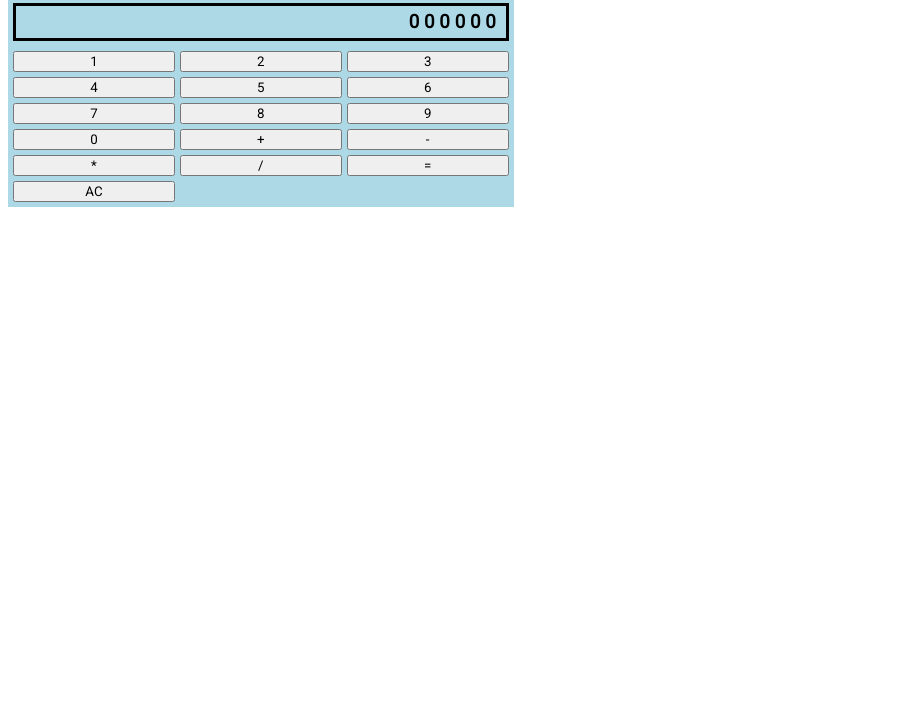
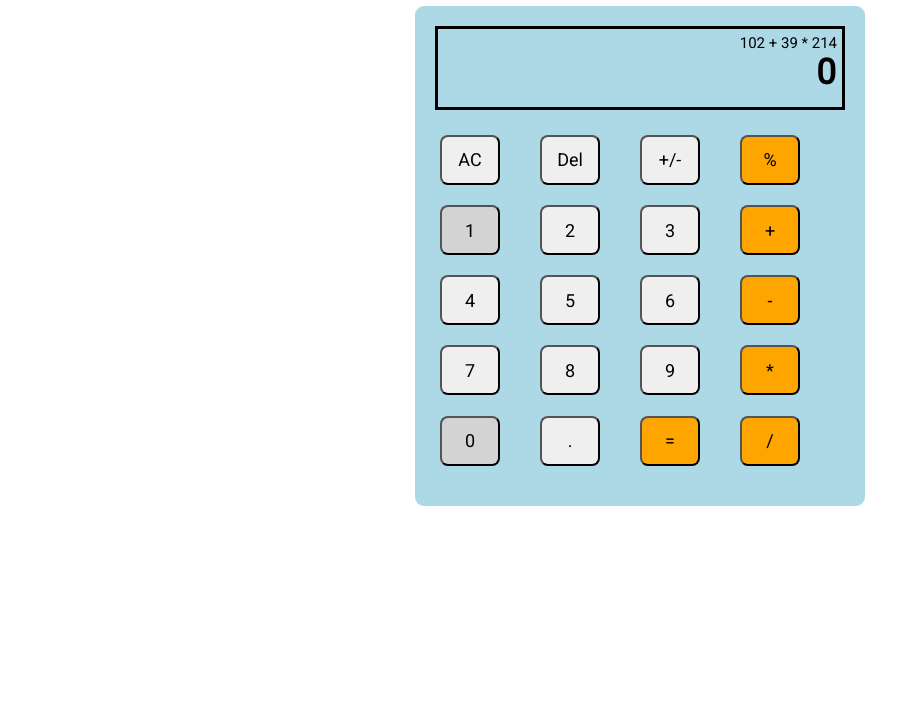
Before and after one commit to JChow999/calculator, a plain HTML site: page index.html in a window 1280 px wide. Shown: the part 83-800 px from the top of the page, without its empty margins (0-920 px from the left). Drawn offline with Linux system fonts and the light colour scheme.

Commit message:
Adjust index to include operators and restructure Modify style to calculator more visually pleasing Add new functions to javascript for some operators Javascript file now supports keystrokes

```diff
--- a/index.html
+++ b/index.html
@@ -8,30 +8,36 @@
     <link href='https://fonts.googleapis.com/css?family=Roboto' rel='stylesheet' type="text/css">
 </head>
 <body>
+    <div id="wrapper">
         <h1>Calculator fun</h1>
         <div id="calc" class="flexCont">
-        <div>
+
             <div id="numCont">
-                <h3 id="numDisplay">000000</h3>
-            </div>
+                <p id="expression" class="displayNum">102 + 39 * 214</p>
+                <h3 id="numDisplay" class="displayNum">0</h3>
             </div>
             <div id="buttons" class="flexCont">
-            <button>1</button>
+                <button>AC</button>
+                <button>Del</button>
+                <button>+/-</button>
+                <button class="operatorBtn">%</button>
+                <button class="numBtn">1</button>
                 <button>2</button>
                 <button>3</button>
+                <button class="operatorBtn">+</button>
                 <button>4</button>
                 <button>5</button>
                 <button>6</button>
+                <button class="operatorBtn">-</button>
                 <button>7</button>
                 <button>8</button>
                 <button>9</button>
-            <button id="zero">0</button>
-            <button>+</button>
-            <button>-</button>
-            <button>*</button>
-            <button>/</button>
-            <button>=</button>
-            <button>AC</button>
+                <button class="operatorBtn">*</button>
+                <button class="numBtn">0</button>
+                <button>.</button>
+                <button class="operatorBtn">=</button>
+                <button class="operatorBtn">/</button>
+            </div>
         </div>
     </div>
     <script src="javascript.js"></script>
--- a/javascript.js
+++ b/javascript.js
@@ -1,8 +1,36 @@
-let num1 = 0;
-let num2 = 0;
+let operand1 = '';
+let operand2 = '';
 let operator = '';
-let target = 0;
+let endVal = '';
 
+const expression = document.querySelector('#expression');
+const numDisplay = document.querySelector('#numDisplay');
+const numBtn = document.querySelectorAll('.numBtn')
+
+document.onkeydown = function (e) {
+    const keyIsNum = isFinite(e.key);
+    if (keyIsNum) {
+        operand1 += e.key;
+        updateDisplay(numDisplay, operand1)
+    }
+}
+
+function removeChar() {
+    return
+}
+
+function clear() {
+    operator = ""
+    expression = ""
+}
+
+function updateDisplay(display, info) {
+    display.innerHTML = info;
+}
+
+function toggleNeg() {
+    if (operand1) return
+}
 
 function add(a, b) {
     return a + b;
@@ -17,5 +45,26 @@ function multiply(a, b) {
 }
 
 function divide(a, b) {
-    return a / b
+    return a / b;
 }
+
+function modulo(a, b) {
+    return a % b;
+}
+
+function operate(a, b) {
+    switch(operator) {
+        case '/':
+            return num1 = divide(a, b);
+        case '%':
+            return num1 = modulo(a, b);
+        case '*':
+            return num1 = multiply(a, b);
+        case '+':
+            return num1 = add(a, b);
+        case '-':
+            return num1 = subtract(a, b);
+        default:
+            alert("An error has occurred.")
+    }
+}
--- a/style.css
+++ b/style.css
@@ -1,44 +1,73 @@
 * {
     font-family: 'Roboto', 'Times New Roman', Times, serif;
+}
+
+#wrapper {
+    display: flex;
+    flex-direction: column;
+    align-items: center;
 }
 
 #calc {
     display: flex;
     flex-direction: column;
-    width: 40%;
-    height: 50%;
+    width: 450px;
+    height: 500px;
     background-color: lightblue;
+    border-radius: 9px;
 }
 
 #numCont {
     border-style: solid;
-    margin: 5px;
+    margin: 20px;
+    margin-bottom: 5px;
     padding: 5px;
+    text-align: right;
+}
+
+.displayNum {
+    margin: 0;
+    padding: 0;
+}
+
+#expression {
+    font-size: 15px;
 }
 
 #numDisplay {
-    text-align: right;
-    letter-spacing: .3rem;
-    margin: 0;
-    padding: 0;
+    font-size: 35px;
+    height: 50px;
+    letter-spacing: 1px;
+
 }
 
 #buttons {
     display: grid;
     flex: auto;
-    grid-template-columns: repeat(3, 1fr);
-    gap: 5px;
-    margin: 5px;
+    justify-content: center;
+    grid-template-columns: repeat(4, 100px);
+    margin: 20px;
 }
 
 .flexCont {
     display: flex;
 }
 
+button {
+    height: 50px;
+    width: 60px;
+    font-size: 18px;
+    border-radius: 8px;
+}
+
+.numBtn {
+    background-color: lightgray;
+}
+
 .number {
     background-color: blue;
 }
 
-.operator {
+.operatorBtn {
     background-color: orange;
 }
```
Lines whose indentation alone changed are shown as unchanged.
